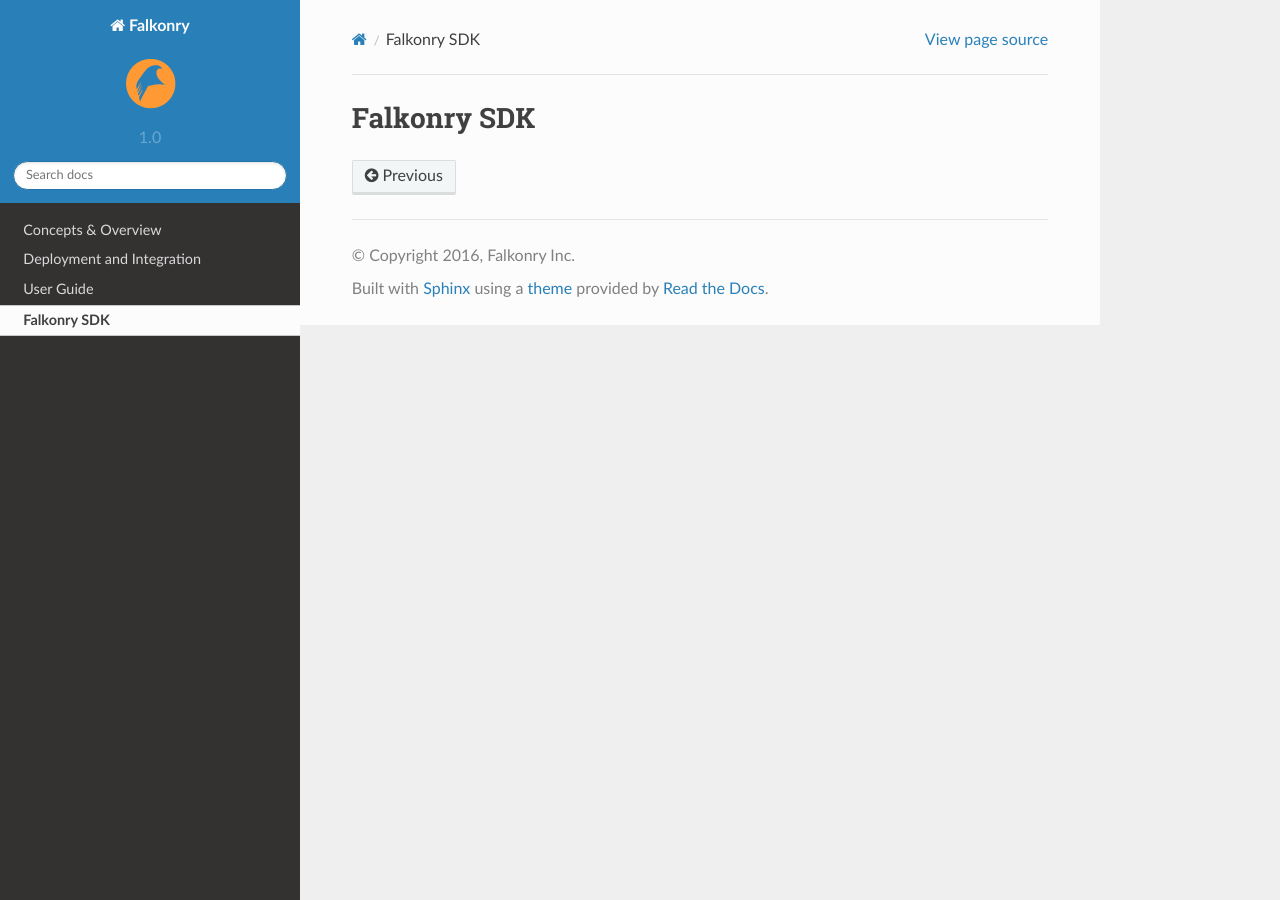
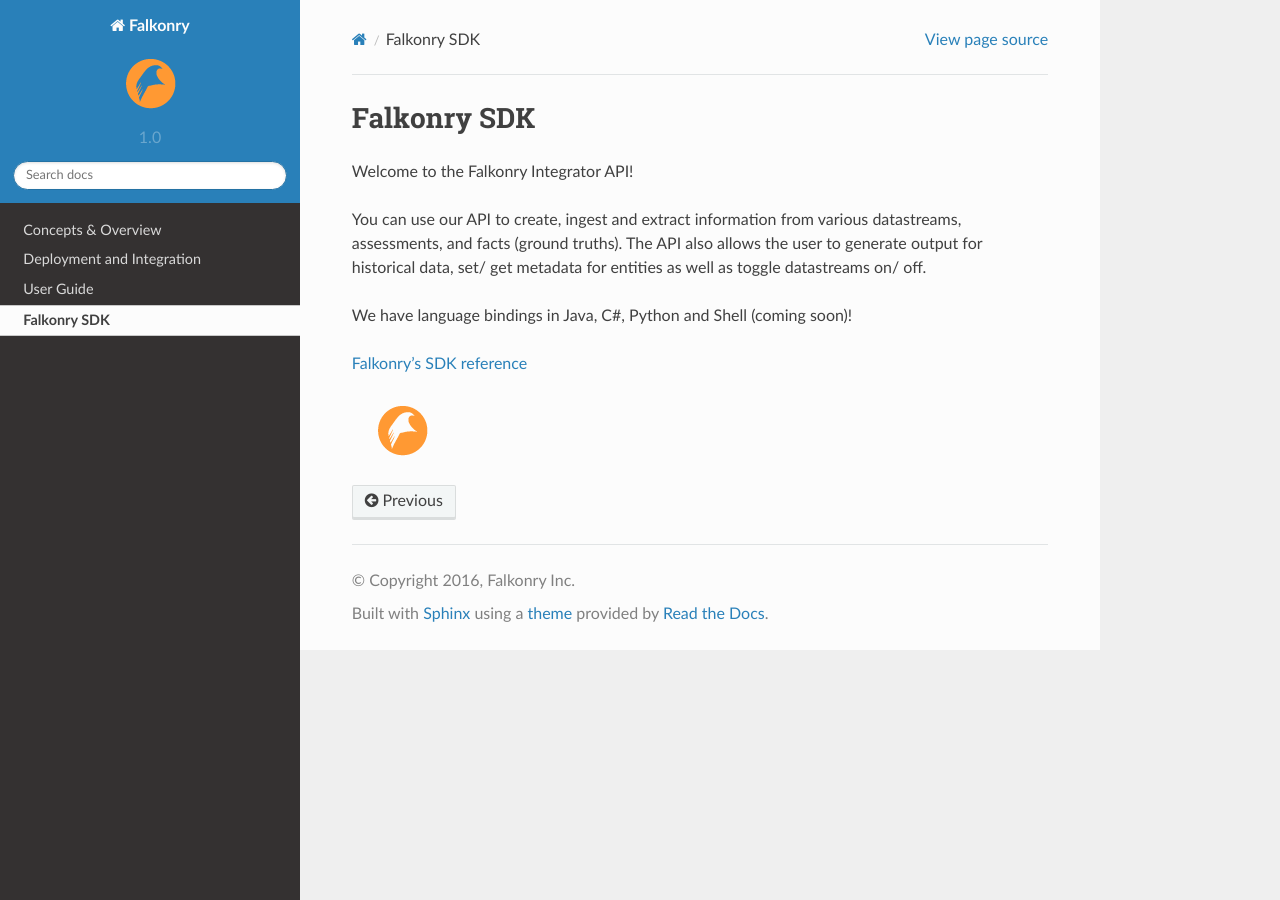
Before and after one commit to suhas-mehta/support, a Sphinx documentation site: the page built from docs/sdk.rst, in a window 1280 px wide. Built offline with Sphinx 7.4.7 and the Read the Docs theme 2.0.0, drawn with Linux system fonts in a browser that asks for light colours; pages that are not in the unit, such as notebooks, are missing from menus.

Commit message:
SDK page redirection

```diff
--- a/docs/conf.py
+++ b/docs/conf.py
@@ -178,7 +178,7 @@
 #html_show_sphinx = True
 
 # If true, "(C) Copyright ..." is shown in the HTML footer. Default is True.
-#html_show_copyright = True
+html_show_copyright = True
 
 # If true, an OpenSearch description file will be output, and all pages will
 # contain a <link> tag referring to it.  The value of this option must be the
--- a/docs/sdk.rst
+++ b/docs/sdk.rst
@@ -1,3 +1,17 @@
 
 Falkonry SDK
 ============
+
+Welcome to the Falkonry Integrator API!
+
+You can use our API to create, ingest and extract information from various datastreams, assessments, and facts (ground truths). The API also allows the user to generate output for historical data, set/ get metadata for entities as well as toggle datastreams on/ off.
+
+We have language bindings in Java, C#, Python and Shell (coming soon)!
+
+
+
+`Falkonry's SDK reference <sdk_documentation.html>`_
+
+
+
+.. image:: images/logo.png
```
